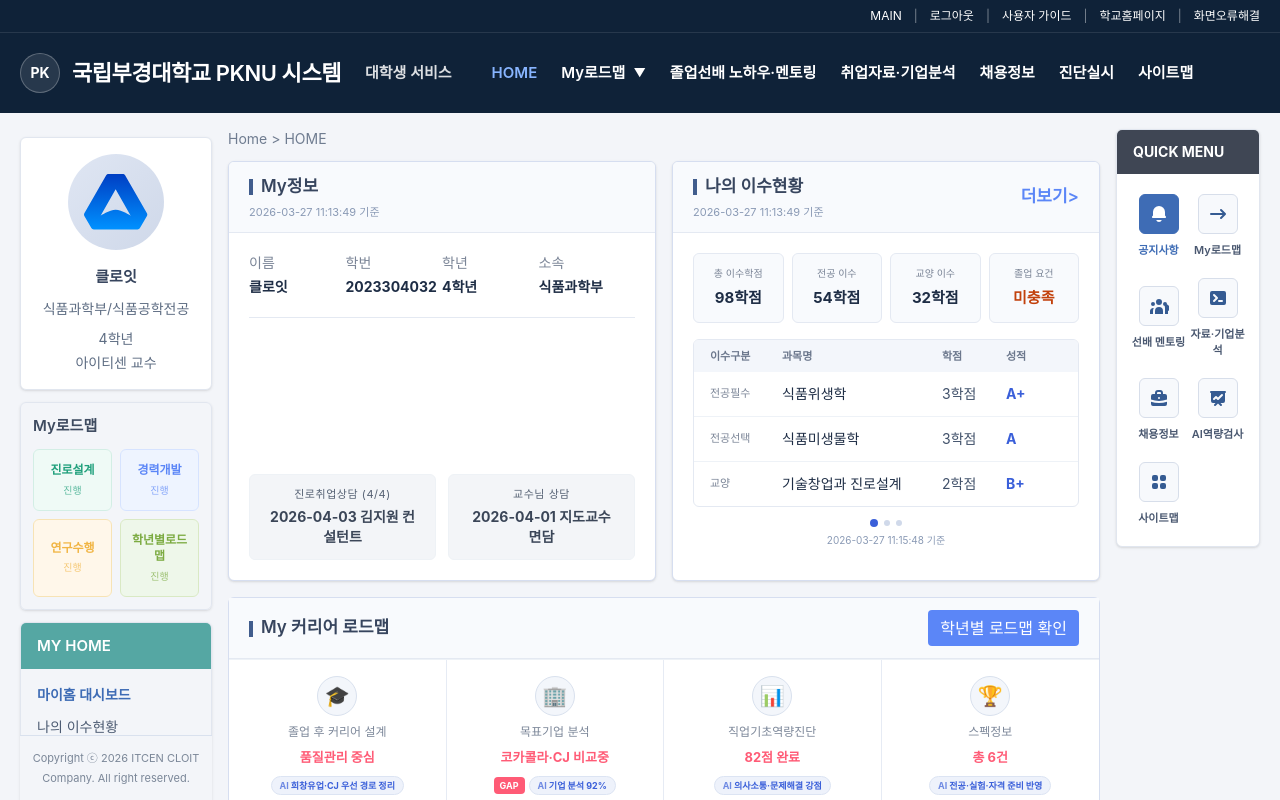
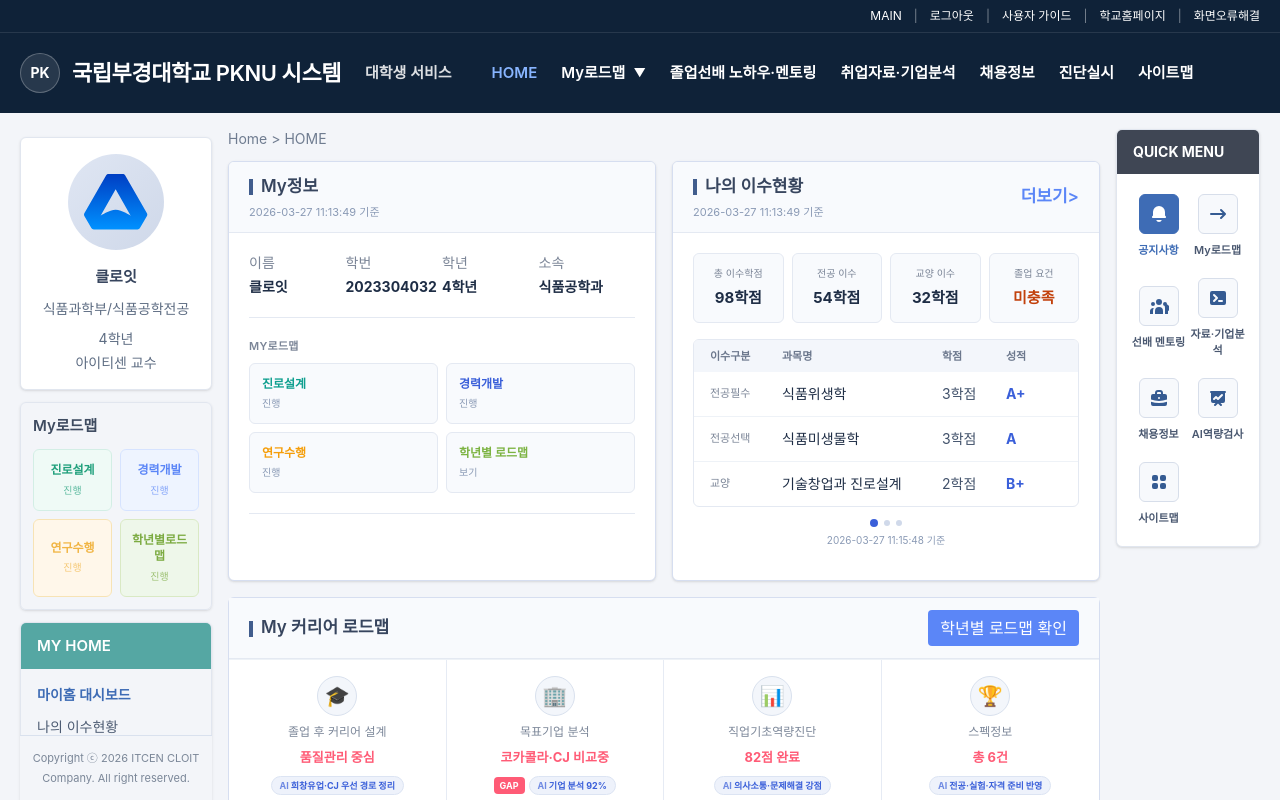
Before and after one commit to itcencloit/agentgo-universe-front, a React (Vite) app: page / in a window 1280 px wide. Shown: the top 800 px of the page. Built offline with nearby package versions, Linux system fonts and the light colour scheme; a web font is replaced by a local one.

Commit message:
design: My정보 카드에 My로드맵 2×2 그리드 추가

```diff
--- a/src/components/pages/DashboardPage.tsx
+++ b/src/components/pages/DashboardPage.tsx
@@ -1,4 +1,11 @@
 import { useState } from 'react'
+
+const myRoadmapItems = [
+  { title: '진로설계', status: '진행', tone: 'text-[#0f9f8f]' },
+  { title: '경력개발', status: '진행', tone: 'text-[#3a5fd9]' },
+  { title: '연구수행', status: '진행', tone: 'text-[#f59e0b]' },
+  { title: '학년별 로드맵', status: '보기', tone: 'text-[#7cb342]' },
+]
 
 const roadmapBoxes = [
   { title: '졸업 후 커리어 설계', status: '품질관리 중심', icon: '🎓', ai: '희창유업·CJ 우선 경로 정리' },
@@ -68,7 +75,7 @@ export function DashboardPage() {
                 { label: '이름', value: '클로잇' },
                 { label: '학번', value: '2023304032' },
                 { label: '학년', value: '4학년' },
-                { label: '소속', value: '식품과학부' },
+                { label: '소속', value: '식품공학과' },
               ].map((item) => (
                 <div key={item.label}>
                   <div className="text-[#7b8597]">{item.label}</div>
@@ -76,18 +83,23 @@ export function DashboardPage() {
                 </div>
               ))}
             </div>
-            <div className="mt-auto pt-5">
-              <div className="grid grid-cols-2 gap-3">
-                <div className="rounded-md bg-[#f3f5f8] px-4 py-3 text-center text-sm text-[#566274] border border-[#eef2f6]">
-                  <div className="text-[11px] uppercase tracking-wider mb-1">진로취업상담 (4/4)</div>
-                  <div className="font-bold text-[#3b4658]">2026-04-03 김지원 컨설턴트</div>
-                </div>
-                <div className="rounded-md bg-[#f3f5f8] px-4 py-3 text-center text-sm text-[#566274] border border-[#eef2f6]">
-                  <div className="text-[11px] uppercase tracking-wider mb-1">교수님 상담</div>
-                  <div className="font-bold text-[#3b4658]">2026-04-01 지도교수 면담</div>
-                </div>
+            {/* My로드맵 */}
+            <div className="mt-5 border-b border-[#e4e9f2] pb-5">
+              <div className="mb-2 text-[11px] font-semibold uppercase tracking-wide text-[#7b8597]">My로드맵</div>
+              <div className="grid grid-cols-2 gap-2">
+                {myRoadmapItems.map((item) => (
+                  <button
+                    key={item.title}
+                    type="button"
+                    className="rounded-md border border-[#e4e9f2] bg-[#f8fafd] px-3 py-3 text-left hover:border-[#c9d9f8] hover:bg-[#eef4ff] transition-colors"
+                  >
+                    <div className={`text-xs font-bold ${item.tone}`}>{item.title}</div>
+                    <div className="mt-1 text-[10px] text-[#8a9ab5]">{item.status}</div>
+                  </button>
+                ))}
               </div>
             </div>
+
           </div>
         </section>
 
```
